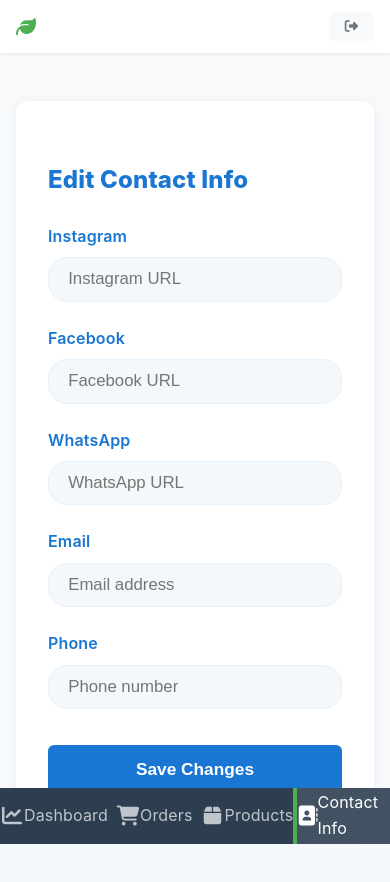
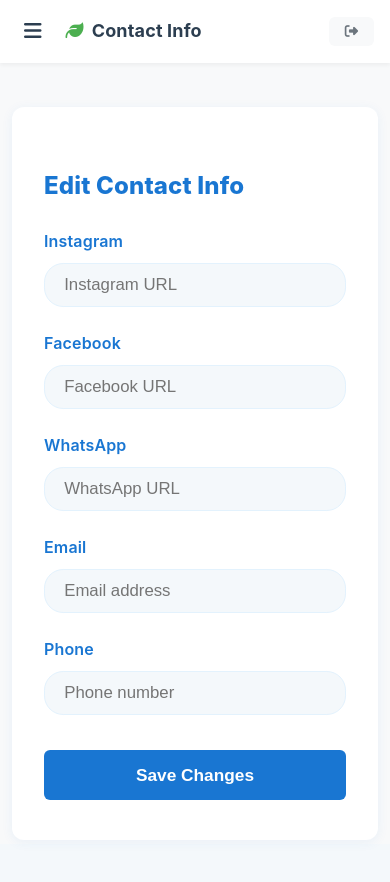
Before and after one commit to chabbiabdeljaber-sys/abdo-website, a React (Create React App) app: page /admin/contact in a window 390 px wide. Built offline with nearby package versions, Linux system fonts and the light colour scheme; no server answers; the database is empty; sample sign-in values are in the browser's storage.

Commit message:
improve side nav

```diff
--- a/src/components/admin/AdminLayout.css
+++ b/src/components/admin/AdminLayout.css
@@ -22,12 +22,31 @@
 .admin-sidebar__header {
   padding: 24px;
   border-bottom: 1px solid rgba(255, 255, 255, 0.1);
+  display: flex;
+  justify-content: space-between;
+  align-items: center;
 }
 
 .admin-sidebar__header h2 {
   margin: 0;
   font-size: 20px;
   font-weight: 600;
+}
+
+.admin-sidebar__close-btn {
+  display: none;
+  background: none;
+  border: none;
+  color: white;
+  font-size: 20px;
+  cursor: pointer;
+  padding: 4px;
+  border-radius: 4px;
+  transition: background-color 0.2s ease;
+}
+
+.admin-sidebar__close-btn:hover {
+  background-color: rgba(255, 255, 255, 0.1);
 }
 
 .admin-sidebar__nav {
@@ -51,6 +70,11 @@
   text-align: center;
 }
 
+.admin-sidebar__link span {
+  font-size: 14px;
+  font-weight: 500;
+}
+
 .admin-sidebar__link:hover {
   color: white;
   background-color: rgba(255, 255, 255, 0.1);
@@ -70,6 +94,7 @@
   display: flex;
   flex-direction: column;
   background-color: #f8f9fa;
+  transition: margin-left 0.3s ease;
 }
 
 /* Topbar Styles */
@@ -89,6 +114,28 @@
   max-width: 1400px;
   margin: 0 auto;
   width: 100%;
+}
+
+.admin-topbar__left {
+  display: flex;
+  align-items: center;
+  gap: 16px;
+}
+
+.admin-topbar__menu-btn {
+  display: none;
+  background: none;
+  border: none;
+  font-size: 20px;
+  color: #2c3e50;
+  cursor: pointer;
+  padding: 8px;
+  border-radius: 4px;
+  transition: background-color 0.2s ease;
+}
+
+.admin-topbar__menu-btn:hover {
+  background-color: #f8f9fa;
 }
 
 .admin-topbar__title {
@@ -161,6 +208,23 @@
   width: 100%;
 }
 
+/* Mobile Overlay */
+.admin-mobile-overlay {
+  position: fixed;
+  top: 0;
+  left: 0;
+  right: 0;
+  bottom: 0;
+  background-color: rgba(0, 0, 0, 0.5);
+  z-index: 999;
+  animation: fadeIn 0.3s ease;
+}
+
+@keyframes fadeIn {
+  from { opacity: 0; }
+  to { opacity: 1; }
+}
+
 /* Responsive Design */
 @media (max-width: 1024px) {
   .admin-content {
@@ -170,35 +234,24 @@
 
 @media (max-width: 768px) {
   .admin-sidebar {
-    width: 64px;
-    overflow: hidden;
+    transform: translateX(-100%);
+    width: 280px;
   }
 
-  .admin-sidebar__header {
-    padding: 16px 0;
-    text-align: center;
+  .admin-sidebar.mobile-open {
+    transform: translateX(0);
   }
 
-  .admin-sidebar__header h2 {
-    display: none;
+  .admin-sidebar__close-btn {
+    display: block;
   }
 
-  .admin-sidebar__link {
-    padding: 16px 0;
-    justify-content: center;
-  }
-
-  .admin-sidebar__link i {
-    margin: 0;
-    font-size: 20px;
-  }
-
-  .admin-sidebar__link span {
-    display: none;
+  .admin-topbar__menu-btn {
+    display: block;
   }
 
   .admin-main {
-    margin-left: 64px;
+    margin-left: 0;
   }
 
   .admin-topbar {
@@ -216,34 +269,27 @@
   .admin-topbar__logout span {
     display: none;
   }
+
+  .admin-content {
+    padding: 16px;
+  }
 }
 
 @media (max-width: 480px) {
   .admin-sidebar {
     width: 100%;
-    height: 56px;
-    flex-direction: row;
-    bottom: 0;
-    top: auto;
+    max-width: 320px;
   }
 
-  .admin-sidebar__header {
-    display: none;
+  .admin-topbar__title {
+    font-size: 18px;
   }
 
-  .admin-sidebar__nav {
-    padding: 0;
-    display: flex;
-    justify-content: space-around;
+  .admin-topbar__title i {
+    margin-right: 8px;
   }
 
-  .admin-sidebar__link {
-    flex: 1;
-    padding: 8px 0;
-  }
-
-  .admin-main {
-    margin-left: 0;
-    margin-bottom: 56px;
+  .admin-content {
+    padding: 12px;
   }
 }
--- a/src/components/admin/AdminLayout.js
+++ b/src/components/admin/AdminLayout.js
@@ -1,4 +1,4 @@
-import React from 'react';
+import React, { useState, useEffect } from 'react';
 import { Link, useLocation, useNavigate } from 'react-router-dom';
 import { auth } from '../../config/firebase';
 import './AdminLayout.css';
@@ -6,6 +6,27 @@
 const AdminLayout = ({ children }) => {
   const location = useLocation();
   const navigate = useNavigate();
+  const [isMobileMenuOpen, setIsMobileMenuOpen] = useState(false);
+  const [isMobile, setIsMobile] = useState(false);
+
+  // Check if device is mobile
+  useEffect(() => {
+    const checkMobile = () => {
+      setIsMobile(window.innerWidth <= 768);
+    };
+
+    checkMobile();
+    window.addEventListener('resize', checkMobile);
+
+    return () => window.removeEventListener('resize', checkMobile);
+  }, []);
+
+  // Close mobile menu when route changes
+  useEffect(() => {
+    if (isMobile) {
+      setIsMobileMenuOpen(false);
+    }
+  }, [location.pathname, isMobile]);
 
   const handleLogout = async () => {
     try {
@@ -16,41 +37,65 @@
     }
   };
 
+  const toggleMobileMenu = () => {
+    setIsMobileMenuOpen(!isMobileMenuOpen);
+  };
+
   return (
     <div className="admin-layout">
+      {/* Mobile Menu Overlay */}
+      {isMobile && isMobileMenuOpen && (
+        <div
+          className="admin-mobile-overlay"
+          onClick={() => setIsMobileMenuOpen(false)}
+        />
+      )}
+
       {/* Sidebar */}
-      <aside className="admin-sidebar">
+      <aside className={`admin-sidebar ${isMobileMenuOpen ? 'mobile-open' : ''}`}>
         <div className="admin-sidebar__header">
           <h2>Admin Portal</h2>
+          {isMobile && (
+            <button
+              className="admin-sidebar__close-btn"
+              onClick={() => setIsMobileMenuOpen(false)}
+            >
+              <i className="fas fa-times"></i>
+            </button>
+          )}
         </div>
         <nav className="admin-sidebar__nav">
           <Link
             to="/admin/dashboard"
             className={`admin-sidebar__link ${location.pathname === '/admin/dashboard' ? 'active' : ''}`}
+            onClick={() => isMobile && setIsMobileMenuOpen(false)}
           >
             <i className="fas fa-chart-line"></i>
-            Dashboard
+            <span>Dashboard</span>
           </Link>
           <Link
             to="/admin/orders"
             className={`admin-sidebar__link ${location.pathname === '/admin/orders' ? 'active' : ''}`}
+            onClick={() => isMobile && setIsMobileMenuOpen(false)}
           >
             <i className="fas fa-shopping-cart"></i>
-            Orders
+            <span>Orders</span>
           </Link>
           <Link
             to="/admin/products"
             className={`admin-sidebar__link ${location.pathname === '/admin/products' ? 'active' : ''}`}
+            onClick={() => isMobile && setIsMobileMenuOpen(false)}
           >
             <i className="fas fa-box"></i>
-            Products
+            <span>Products</span>
           </Link>
           <Link
             to="/admin/contact"
             className={`admin-sidebar__link ${location.pathname === '/admin/contact' ? 'active' : ''}`}
+            onClick={() => isMobile && setIsMobileMenuOpen(false)}
           >
             <i className="fas fa-address-book"></i>
-            Contact Info
+            <span>Contact Info</span>
           </Link>
         </nav>
       </aside>
@@ -59,12 +104,23 @@
       <main className="admin-main">
         <header className="admin-topbar">
           <div className="admin-topbar__content">
+            <div className="admin-topbar__left">
+              {isMobile && (
+                <button
+                  className="admin-topbar__menu-btn"
+                  onClick={toggleMobileMenu}
+                >
+                  <i className="fas fa-bars"></i>
+                </button>
+              )}
               <h1 className="admin-topbar__title">
                 <i className="fas fa-leaf"></i>
                 {location.pathname === '/admin/dashboard' && 'Dashboard'}
                 {location.pathname === '/admin/orders' && 'Order Manager'}
                 {location.pathname === '/admin/products' && 'Product Manager'}
+                {location.pathname === '/admin/contact' && 'Contact Info'}
               </h1>
+            </div>
             <div className="admin-topbar__user">
               <div className="admin-topbar__user-info">
                 <p className="admin-topbar__user-name">Admin User</p>
```
Also changed, not shown: src/pages/admin/AdminDashboard.css (line endings or trailing spaces), src/pages/admin/AdminDashboard.js (line endings or trailing spaces), src/pages/admin/ProductManager.js (line endings or trailing spaces). Lines whose indentation alone changed are shown as unchanged.
